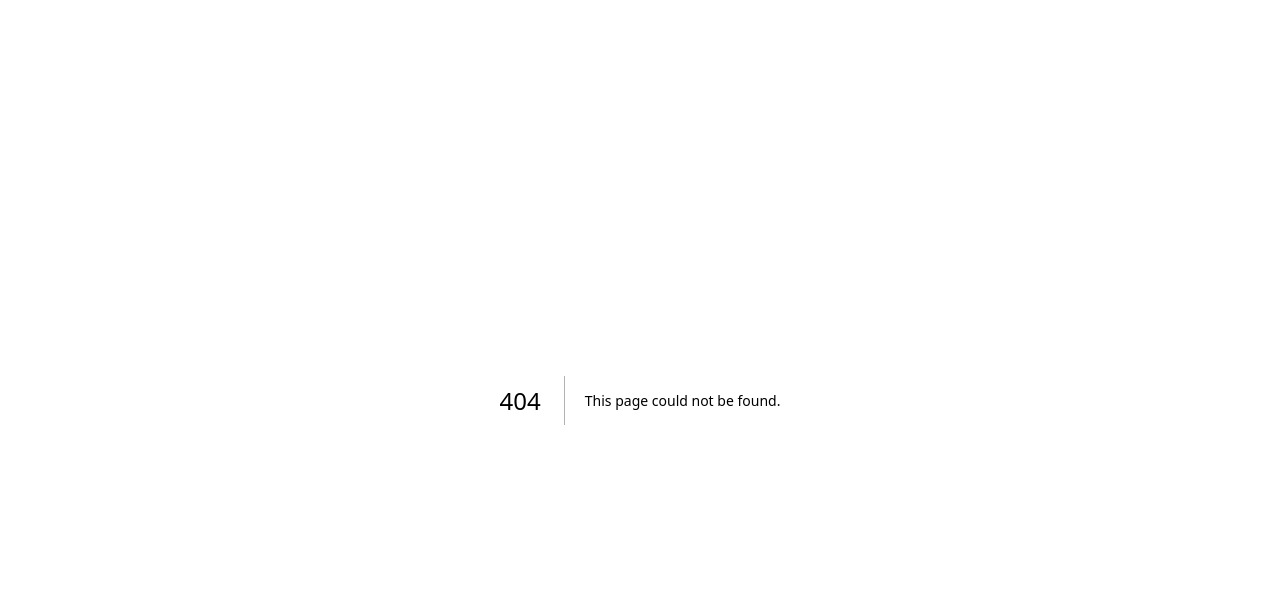
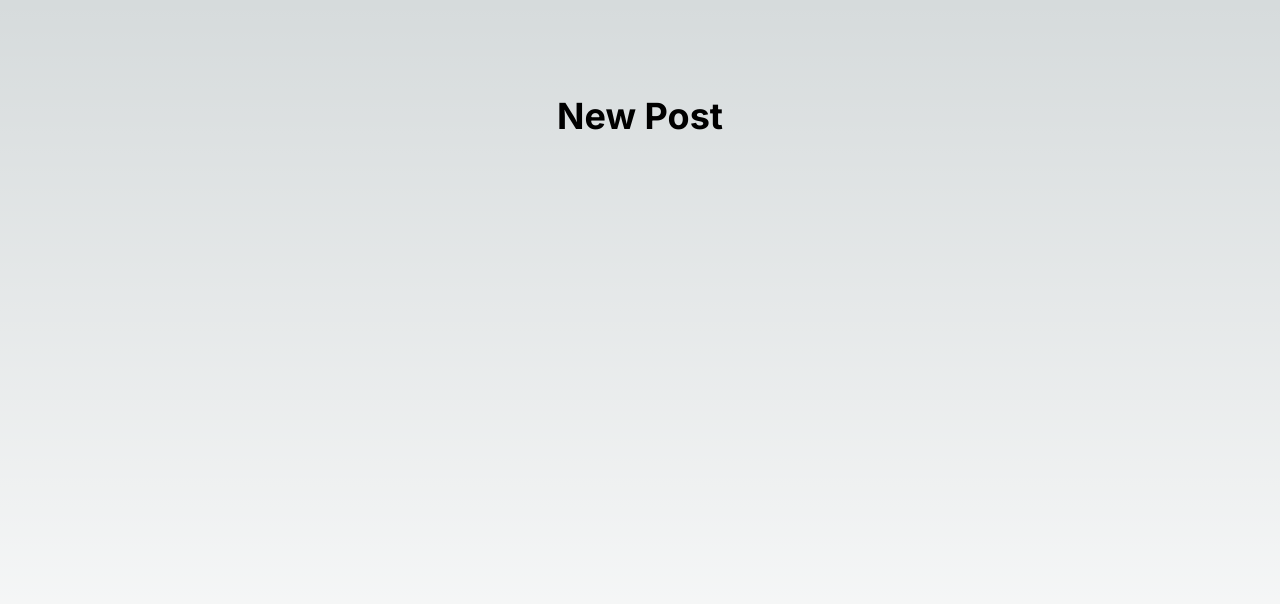
Before and after one commit to arshkhatwani/nextjs-concepts-practice, a Next.js app: page /posts/new in a window 1280 px wide. Before the commit this address had no page. Shown: the top 604 px of the page. Built offline with nearby package versions, Linux system fonts and the light colour scheme.

Commit message:
Adds separate page for new post

```diff
--- a/src/app/page.tsx
+++ b/src/app/page.tsx
@@ -1,8 +1,10 @@
+import Heading from "@/components/Heading";
+
 export default function Home() {
   return (
     <main className="flex min-h-screen flex-col items-center justify-between p-24">
       <div>
-        <h1 className="text-4xl font-bold">Posts</h1>
+        <Heading>Posts</Heading>
       </div>
     </main>
   );
--- /dev/null
+++ b/src/app/posts/layout.tsx
@@ -0,0 +1,11 @@
+export default function PostLayout({
+  children,
+}: {
+  children: React.ReactNode;
+}) {
+  return (
+    <main className="flex min-h-screen flex-col items-center justify-between p-24">
+      {children}
+    </main>
+  );
+}
--- /dev/null
+++ b/src/app/posts/new/page.tsx
@@ -0,0 +1,5 @@
+import Heading from "@/components/Heading";
+
+export default function NewPost() {
+  return <Heading>New Post</Heading>;
+}
--- /dev/null
+++ b/src/components/Heading.tsx
@@ -0,0 +1,7 @@
+interface HeadingProps {
+  children: React.ReactNode;
+}
+
+export default function Heading({ children }: HeadingProps) {
+  return <h1 className="text-4xl font-bold">{children}</h1>;
+}
```
